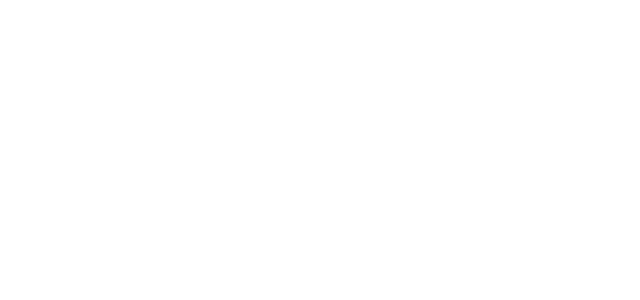
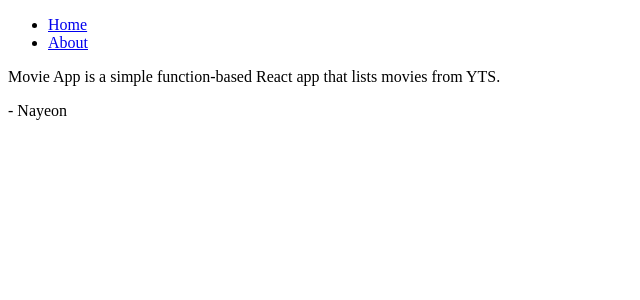
Before and after one commit to nayeonshin/movie-app-2, a React (Create React App) app: page /about in a window 1280 px wide. Before the commit this address had no page. Shown: the top 300 px of the page, without its empty margins (0-640 px from the left). Built offline with nearby package versions, Linux system fonts and the light colour scheme.

Commit message:
feat: add dynamic urls, details, nav bar, and about page

```diff
--- a/src/App.js
+++ b/src/App.js
@@ -1,14 +1,19 @@
-import { BrowserRouter as Router, Routes, Route } from "react-router-dom";
+import { BrowserRouter as Router, Route, Routes } from "react-router-dom";
 
+import About from "./routes/About";
 import Detail from "./routes/Detail";
 import Home from "./routes/Home";
+
+import Navigation from "./components/Navigation";
 
 function App() {
   return (
     <Router>
+      <Navigation />
       <Routes>
-        <Route element={<Detail />} path="/movie"></Route>
         <Route element={<Home />} path="/"></Route>
+        <Route element={<Detail />} path="/movie/:id"></Route>
+        <Route element={<About />} path="/about"></Route>
       </Routes>
     </Router>
   );
--- a/src/components/Movie.js
+++ b/src/components/Movie.js
@@ -1,12 +1,12 @@
 import PropTypes from "prop-types";
 import { Link } from "react-router-dom";
 
-function Movie({ coverImage, genres, summary, title }) {
+function Movie({ coverImage, genres, id, summary, title }) {
   return (
     <div>
       <img alt={`${title}'s Cover`} src={coverImage} />
       <h2>
-        <Link to="/movie">{title}</Link>
+        <Link to={`/movie/${id}`}>{title}</Link>
       </h2>
       <p>{summary}</p>
       <ul>
@@ -21,6 +21,7 @@
 Movie.propTypes = {
   coverImage: PropTypes.string.isRequired,
   genres: PropTypes.arrayOf(PropTypes.string).isRequired,
+  id: PropTypes.number.isRequired,
   summary: PropTypes.string.isRequired,
   title: PropTypes.string.isRequired,
 };
--- /dev/null
+++ b/src/components/Navigation.js
@@ -0,0 +1,16 @@
+import { Link } from "react-router-dom";
+
+function Navigation() {
+  return (
+    <ul>
+      <li>
+        <Link to="/">Home</Link>
+      </li>
+      <li>
+        <Link to="/about">About</Link>
+      </li>
+    </ul>
+  );
+}
+
+export default Navigation;
--- /dev/null
+++ b/src/routes/About.js
@@ -0,0 +1,13 @@
+function About() {
+  return (
+    <div>
+      <p>
+        Movie App is a simple function-based React app that lists movies from
+        YTS.
+      </p>
+      <span>- Nayeon</span>
+    </div>
+  );
+}
+
+export default About;
--- a/src/routes/Detail.js
+++ b/src/routes/Detail.js
@@ -1,5 +1,44 @@
+import { useCallback, useEffect, useState } from "react";
+import { useParams } from "react-router-dom";
+
 function Detail() {
-  return <h1>Detail</h1>;
+  const [isLoading, setIsLoading] = useState(true);
+  const [details, setDetails] = useState([]);
+
+  const { id } = useParams();
+
+  const getMovie = useCallback(async () => {
+    const json = await (
+      await fetch(`https://yts.mx/api/v2/movie_details.json?movie_id=${id}`)
+    ).json();
+
+    setDetails(json.data.movie);
+    setIsLoading(false);
+  }, [id]);
+
+  console.log(details);
+  useEffect(() => {
+    getMovie();
+  }, [getMovie]);
+
+  return (
+    <div>
+      {isLoading ? (
+        <h1>Loading...</h1>
+      ) : (
+        <div>
+          <h1>{details.title}</h1>
+          <img src={details.medium_cover_image} alt="" />
+          <span>{details.year}</span>
+          {details.genres.map((genre) => (
+            <span key={genre}>{genre}</span>
+          ))}
+          <span>❤ {details.like_count}</span>
+          <p>{details.description_full}</p>
+        </div>
+      )}
+    </div>
+  );
 }
 
 export default Detail;
--- a/src/routes/Home.js
+++ b/src/routes/Home.js
@@ -13,7 +13,7 @@
     ).json();
 
     setMovies(json.data.movies);
-    setIsLoading((current) => !current);
+    setIsLoading(false);
   };
 
   useEffect(() => {
@@ -30,6 +30,7 @@
             <Movie
               coverImage={movie.medium_cover_image}
               genres={movie.genres}
+              id={movie.id}
               key={movie.id}
               summary={movie.summary}
               title={movie.title}
```
